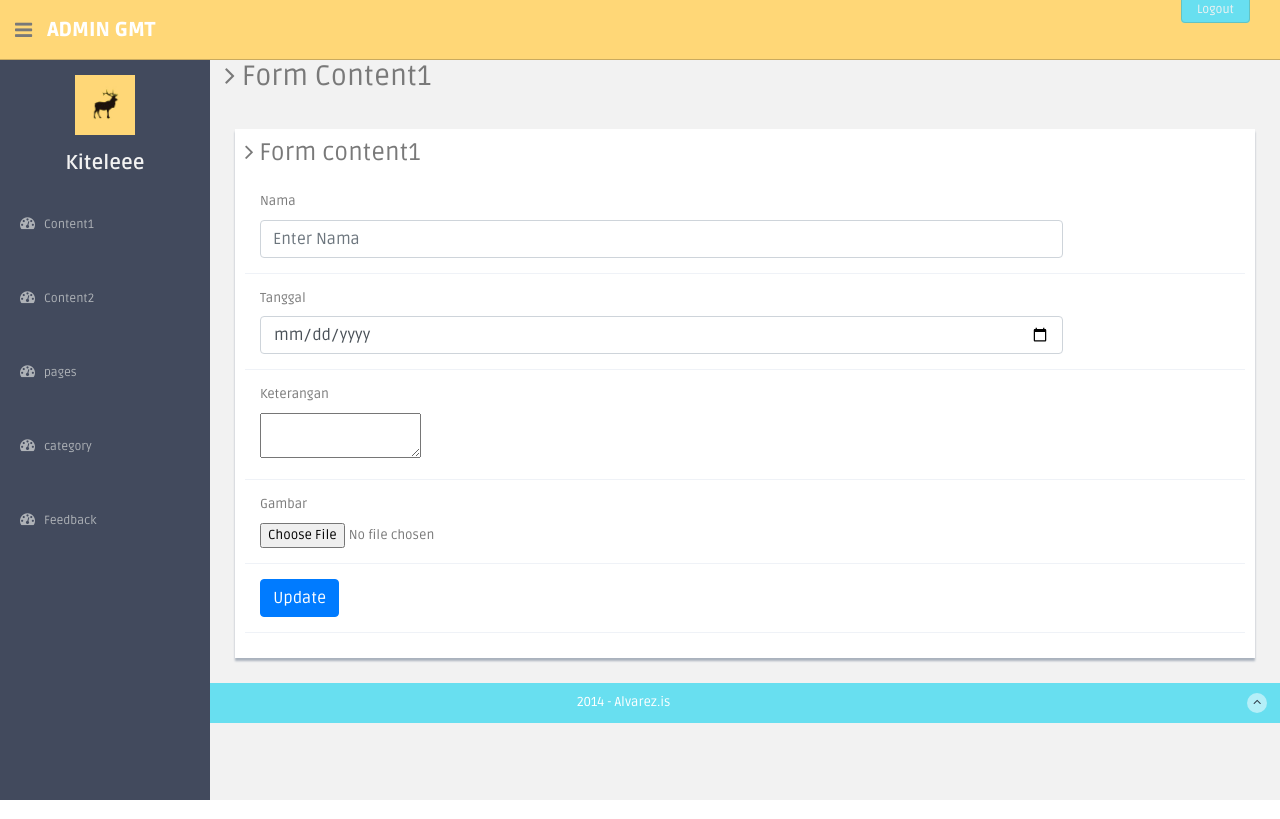
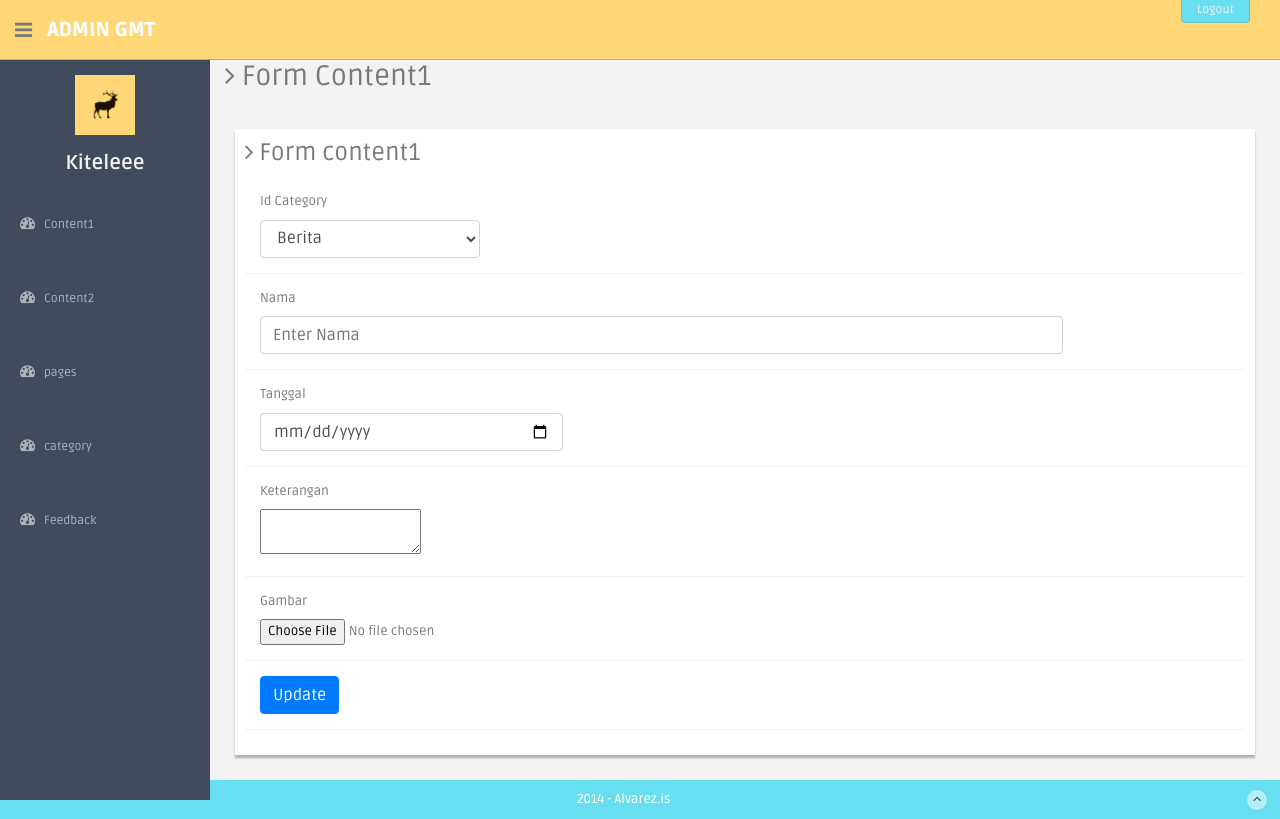
Before and after one commit to pklcode/gmt, a CodeIgniter app: page /gmt/index.php/content1/tambah in a window 1280 px wide. Run offline with CodeIgniter, Linux system fonts and the light colour scheme; some libraries are stand-ins or nearby versions.

Commit message:
Update tambah_content1.php

```diff
--- a/application/views/tambah_content1.php
+++ b/application/views/tambah_content1.php
@@ -8,6 +8,19 @@
                 <h4 class="mb"><i class="fa fa-angle-right"></i> Form content1</h4>
                     <form class="form-horizontal style-form" enctype="multipart/form-data" action="<?php echo base_url(). 'Content1/tambah_aksi'; ?>" method="post">
                           <div class="form-group">
+                            <label class="col-sm-2 col-sm-2 control-label">Id Category</label>
+                            <div class="col-md-3">
+                              <select name="id_category" class="form-control">
+                                <option value="1">Berita</option>
+                                <option value="2">Traveling</option>
+                                <option value="3">Hiking</option>
+                                <option value="4">Kuliner</option>
+                                <option value="5">Tips$Trik</option>
+                                <option value="6">Stories</option>
+                              </select>
+                            </div>
+                          </div>
+                          <div class="form-group">
                               <label class="col-sm-2 col-sm-2 control-label">Nama</label>
                               <div class="col-sm-10">
                                   <input type="text" name="nama" class="form-control" placeholder="Enter Nama">
@@ -15,7 +28,7 @@
                           </div>
                           <div class="form-group">
                               <label class="col-sm-2 col-sm-2 control-label">Tanggal</label>
-                              <div class="col-sm-10">
+                              <div class="col-md-4">
                                   <input type="date" name="tanggal" class="form-control" placeholder="Enter Nama">
                               </div>
                           </div>
```
